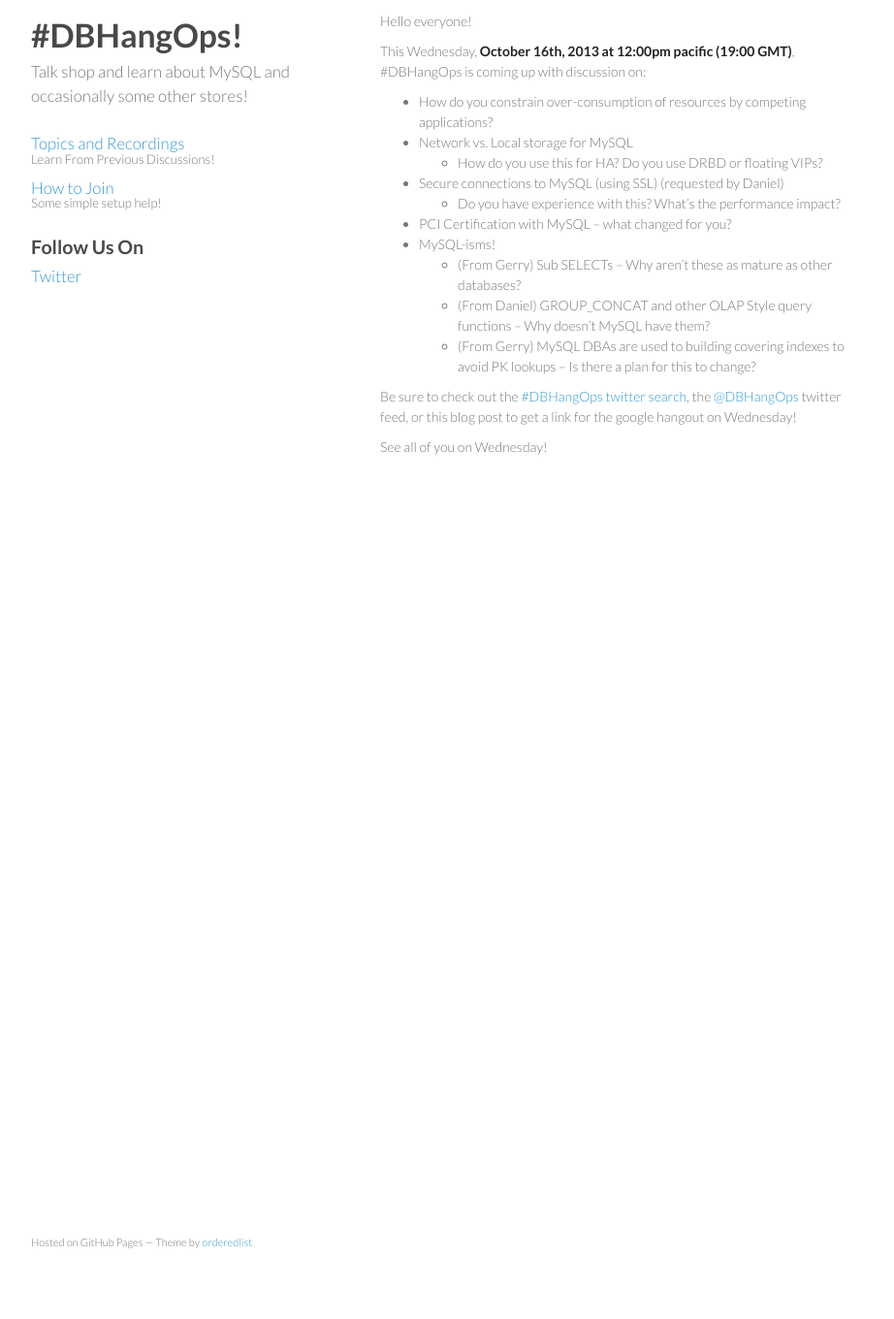
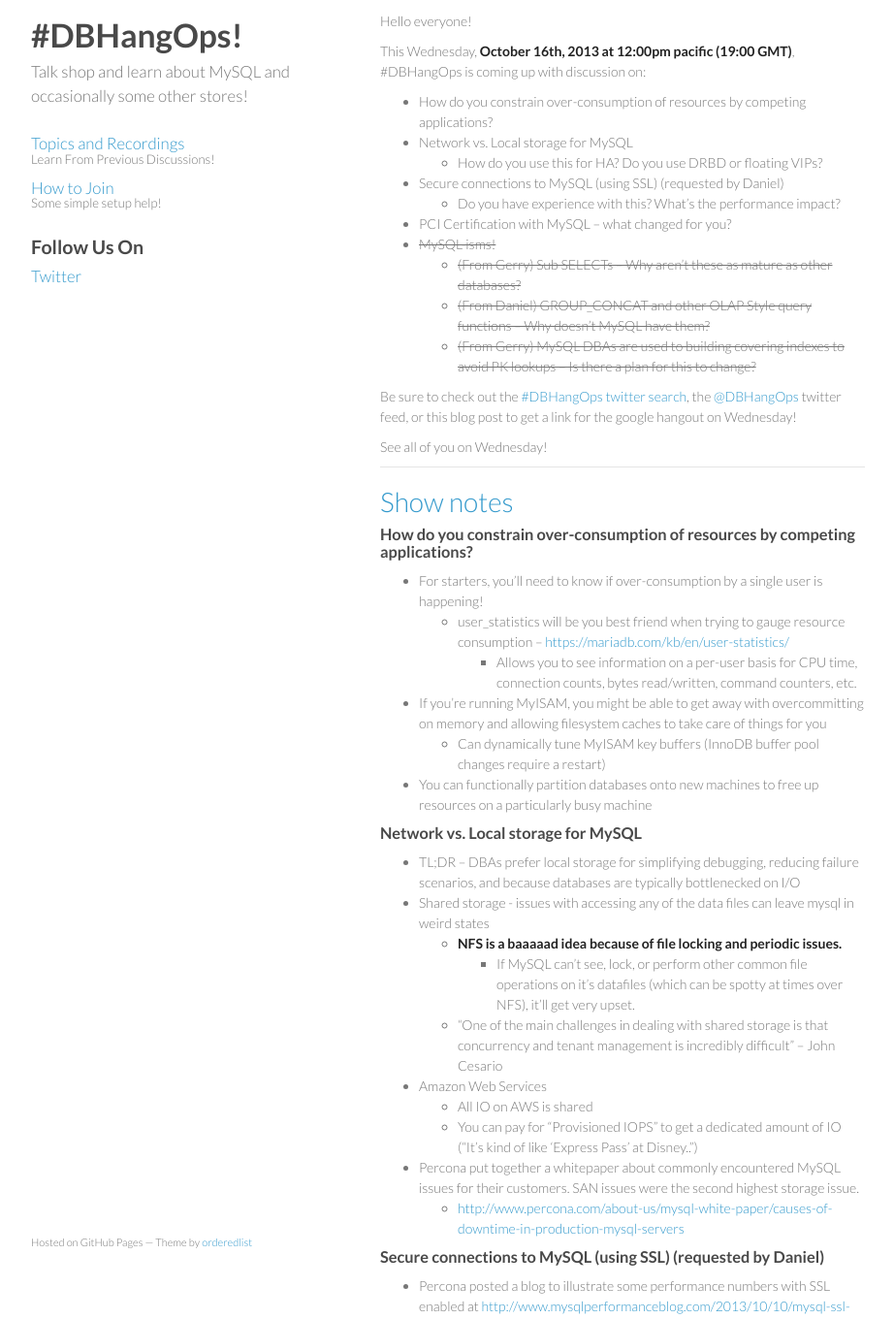
Before and after one commit to dbhangops/dbhangops.github.io, a Jekyll site: the page built from _posts/2013-10-13-dbhangops-101613-resource-management-compliance-and-more.markdown, in a window 1280 px wide and 1400 px high, scrolled down 450 px, cut to the strip 40-1400 px from the top of the window. Shown: the whole strip at 97% size, without its empty margins (178-1100 px from the left). Built offline with Jekyll 4.4.1, drawn with Linux system fonts in a browser that asks for light colours; Markdown is read by kramdown in place of the engine named in the settings; before the commit the page ends 1021 px from its top, so only the background shows below that; some of the changed text lies outside the part shown.

Commit message:
Added show notes for 10/16

```diff
--- a/_posts/2013-10-13-dbhangops-101613-resource-management-compliance-and-more.markdown
+++ b/_posts/2013-10-13-dbhangops-101613-resource-management-compliance-and-more.markdown
@@ -36,11 +36,50 @@
 * Secure connections to MySQL (using SSL) (requested by Daniel)
     * Do you have experience with this? What's the performance impact?
 * PCI Certification with MySQL -- what changed for you?
-* MySQL-isms!
-	* (From Gerry) Sub SELECTs -- Why aren't these as mature as other databases?
-	* (From Daniel) GROUP_CONCAT and other OLAP Style query functions -- Why doesn't MySQL have them?
-	* (From Gerry) MySQL DBAs are used to building covering indexes to avoid PK lookups -- Is there a plan for this to change?
+* ~~MySQL-isms!~~
+	* ~~(From Gerry) Sub SELECTs -- Why aren't these as mature as other databases?~~
+	* ~~(From Daniel) GROUP_CONCAT and other OLAP Style query functions -- Why doesn't MySQL have them?~~
+	* ~~(From Gerry) MySQL DBAs are used to building covering indexes to avoid PK lookups -- Is there a plan for this to change?~~
 
 Be sure to check out the [\#DBHangOps twitter search](https://twitter.com/search/realtime?q=%23DBHangOps), the [@DBHangOps](https://twitter.com/dbhangops) twitter feed, or this blog post to get a link for the google hangout on Wednesday!
 
 See all of you on Wednesday!
+
+
+---
+
+<a name="show-notes">Show notes</a>
+==========
+
+### How do you constrain over-consumption of resources by competing applications? ###
+* For starters, you'll need to know if over-consumption by a single user is happening!
+	* user_statistics will be you best friend when trying to gauge resource consumption -- [https://mariadb.com/kb/en/user-statistics/](https://mariadb.com/kb/en/user-statistics/)
+		* Allows you to see information on a per-user basis for CPU time, connection counts, bytes read/written, command counters, etc.
+* If you're running MyISAM, you might be able to get away with overcommitting on memory and allowing filesystem caches to take care of things for you
+	* Can dynamically tune MyISAM key buffers (InnoDB buffer pool changes require a restart)
+* You can functionally partition databases onto new machines to free up resources on a particularly busy machine
+
+### Network vs. Local storage for MySQL ###
+* TL;DR -- DBAs prefer local storage for simplifying debugging, reducing failure scenarios, and because databases are typically bottlenecked on I/O
+* Shared storage - issues with accessing any of the data files can leave mysql in weird states
+	* **NFS is a baaaaad idea because of file locking and periodic issues.**
+		* If MySQL can't see, lock, or perform other common file operations on it's datafiles (which can be spotty at times over NFS), it'll get very upset.
+	* "One of the main challenges in dealing with shared storage is that concurrency and tenant management is incredibly difficult" -- John Cesario
+* Amazon Web Services
+	* All IO on AWS is shared
+	* You can pay for "Provisioned IOPS" to get a dedicated amount of IO ("It's kind of like 'Express Pass' at Disney..")
+* Percona put together a whitepaper about commonly encountered MySQL issues for their customers.  SAN issues were the second highest storage issue.
+	* [http://www.percona.com/about-us/mysql-white-paper/causes-of-downtime-in-production-mysql-servers](http://www.percona.com/about-us/mysql-white-paper/causes-of-downtime-in-production-mysql-servers)
+
+### Secure connections to MySQL (using SSL) (requested by Daniel) ###
+* Percona posted a blog to illustrate some performance numbers with SSL enabled at [http://www.mysqlperformanceblog.com/2013/10/10/mysql-ssl-performance-overhead/](http://www.mysqlperformanceblog.com/2013/10/10/mysql-ssl-performance-overhead/)
+	* The SSL handshake per-connection can really impacts the total QPS you can get
+* Checkout Sheeri's presentation on setting up SSL for MySQL replication at [http://technocation.org/files/doc/2009_04_secure_rep.pdf](http://technocation.org/files/doc/2009_04_secure_rep.pdf)
+	* You may want to avoid using certificates for your 'root' user (just to be safe! :))
+
+### PCI Certification with MySQL -- what changed for you? ###
+* User Auditing was required -- Need to know what a user changes
+	* You'll need to have an audit plugin (the MySQL Security module isn't 100% solid for PCI)
+	* You may need to write your own plugin to address compliance concerns. Performance hits may come with this.
+* Encrypting data at the application level is a must
+* PCI compliance adds an extreme amount of overhead to the development lifecycle
```
